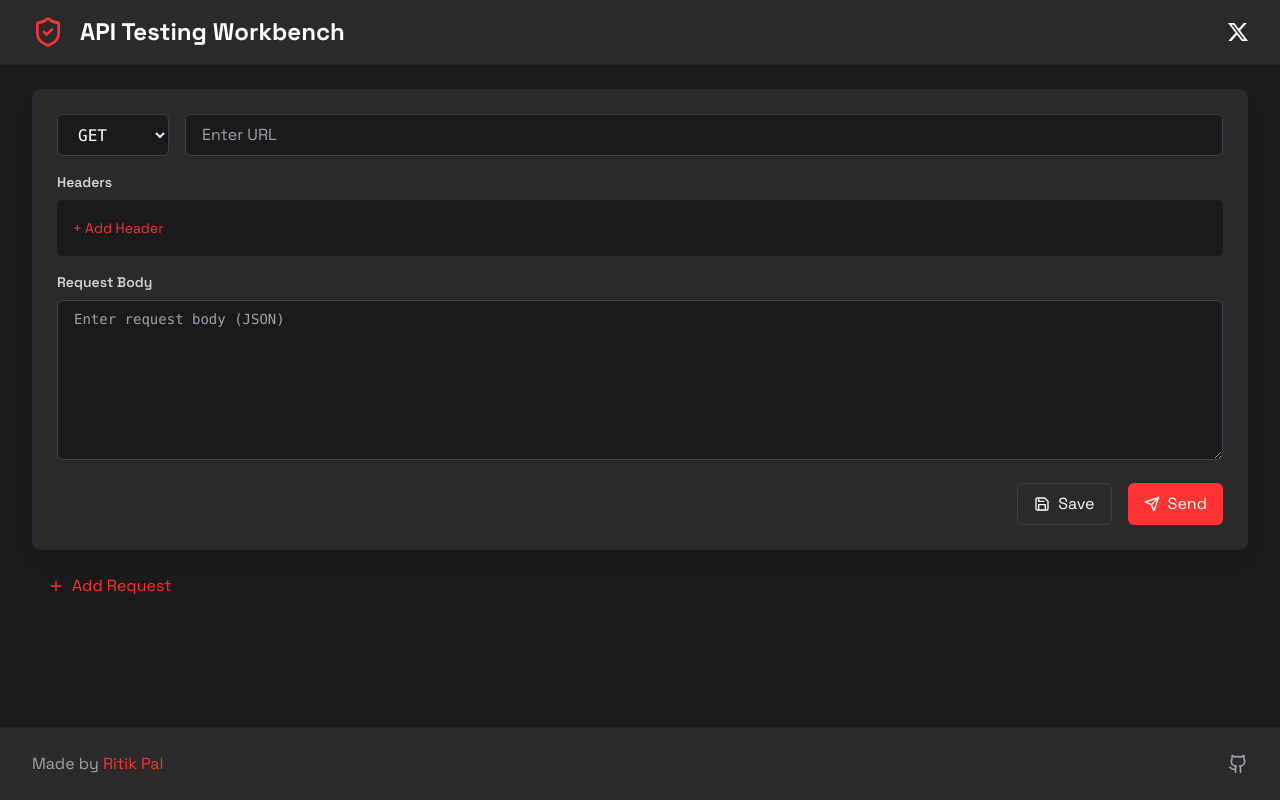
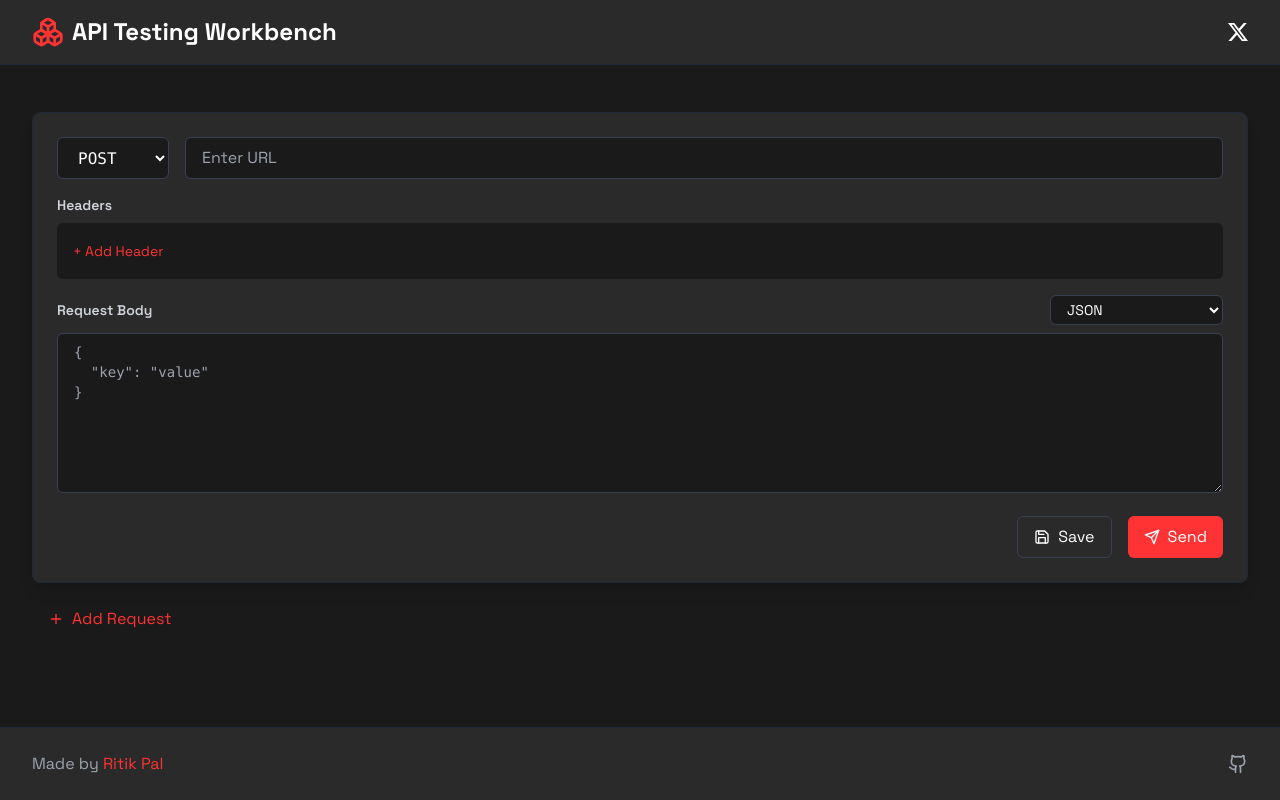
Before and after one commit to ritikpal1122/Api-Testing---Tool, a React (Vite) app: page / in a window 1280 px wide. Built offline with nearby package versions, Linux system fonts and the light colour scheme.

Commit message:
fixed request in api workbench

```diff
--- a/src/App.tsx
+++ b/src/App.tsx
@@ -4,7 +4,7 @@ import { RequestPanel } from './components/RequestPanel';
 import { ResponsePanel } from './components/ResponsePanel';
 import { DocumentationPanel } from './components/DocumentationPanel';
 import { ComparisonPanel } from './components/ComparisonPanel';
-import { Boxes, Github, Linkedin, Plus, ShieldCheck, X } from 'lucide-react';
+import { Boxes, Github, Plus, X } from 'lucide-react';
 import type { RequestMethod, ResponseData, SavedRequest, ErrorData, Documentation, ComparisonResult } from './types';
 
 function App() {
@@ -13,10 +13,11 @@ function App() {
   const [selectedRequest, setSelectedRequest] = useState<SavedRequest | null>(null);
   const [comparisons, setComparisons] = useState<ComparisonResult[]>([]);
   const [activeRequests, setActiveRequests] = useState<RequestMethod[]>([{
-    method: 'GET',
+    method: 'POST',
     url: '',
     headers: {},
-    body: ''
+    body: '',
+    contentType: 'application/json'
   }]);
 
   const handleSend = async (request: RequestMethod, index: number) => {
@@ -29,22 +30,45 @@ function App() {
 
       const startTime = performance.now();
 
-      let parsedBody;
+      let requestBody: string | FormData | URLSearchParams | undefined;
+
       if (request.method !== 'GET' && request.body) {
-        try {
-          parsedBody = JSON.parse(request.body);
-        } catch (e) {
-          throw new Error('Invalid JSON in request body');
+        switch (request.contentType) {
+          case 'application/json':
+            requestBody = request.body;
+            break;
+          case 'application/x-www-form-urlencoded':
+            const params = new URLSearchParams();
+            request.body.split('&').forEach(pair => {
+              const [key, value] = pair.split('=');
+              if (key && value) params.append(key, value);
+            });
+            requestBody = params;
+            break;
+          case 'multipart/form-data':
+            const formData = new FormData();
+            request.body.split('\n').forEach(line => {
+              const [key, value] = line.split(':').map(s => s.trim());
+              if (key && value) formData.append(key, value);
+            });
+            requestBody = formData;
+            break;
+          default:
+            requestBody = request.body;
         }
       }
 
       const response = await fetch(request.url, {
         method: request.method,
-        headers: {
-          ...request.headers,
-          'Content-Type': 'application/json',
-        },
-        body: parsedBody ? JSON.stringify(parsedBody) : undefined,
+        headers: request.contentType === 'multipart/form-data'
+          ? request.headers
+          : {
+            ...request.headers,
+            'Content-Type': request.contentType,
+          },
+        body: requestBody instanceof FormData ? requestBody :
+          requestBody instanceof URLSearchParams ? requestBody.toString() :
+            requestBody ? requestBody : undefined,
       });
 
       const endTime = performance.now();
@@ -79,8 +103,6 @@ function App() {
         errorMessage = error.message;
         if (error.message === 'Failed to fetch') {
           errorDetails = 'Network error or CORS issue. Make sure the URL is correct and accessible.';
-        } else if (error.message === 'Invalid JSON in request body') {
-          errorDetails = 'Please check your JSON syntax in the request body.';
         }
       }
 
@@ -138,14 +160,15 @@ function App() {
   };
 
   const addRequest = () => {
-    // if (activeRequests.length >= 10) return;
     setActiveRequests([...activeRequests, {
       method: 'GET',
       url: '',
       headers: {},
-      body: ''
+      body: '',
+      contentType: 'application/json'
     }]);
   };
+
   const removeRequest = (index: number) => {
     setActiveRequests(activeRequests.filter((_, i) => i !== index));
     setResponses(prev => {
@@ -167,7 +190,7 @@ function App() {
         <title>API Testing Workbench - Test, Document, and Compare APIs</title>
         <meta name="description" content="A powerful tool for testing, documenting, and comparing API requests. Features include request comparison, documentation management, and multiple format exports." />
         <meta name="keywords" content="API testing, API documentation, REST client, API workbench, API comparison tool, developer tools" />
-        <link rel="canonical" href="https://api-testing-teal.vercel.app/" />
+        <link rel="canonical" href="https://api-workbench.stackblitz.com" />
         <meta property="og:title" content="API Testing Workbench" />
         <meta property="og:description" content="A powerful tool for testing, documenting, and comparing API requests" />
         <meta property="og:type" content="website" />
@@ -176,28 +199,27 @@ function App() {
         <meta name="twitter:description" content="A powerful tool for testing, documenting, and comparing API requests" />
       </Helmet>
 
-      <header className="bg-secondary-light border-b border-gray-800">
-        <div className="max-w-7xl mx-auto  px-4 py-4 sm:px-6 lg:px-8">
-          <div className="flex justify-between items-center">
-            <div className='flex items-center space-x-4'>
-              <ShieldCheck className="h-8 w-8 text-primary" />
+      <header className="bg-secondary-light fixed w-full top-0 z-50  border-b border-gray-800">
+        <div className="max-w-7xl mx-auto px-4 py-4 sm:px-6 lg:px-8">
+          <div className="flex justify-between items-center space-x-4">
+            <span className='flex  items-center gap-2'><Boxes className="h-8 w-8 text-primary" />
               <h1 className="text-2xl font-bold text-white">
                 API Testing Workbench
-              </h1>
-            </div>
-            <a href="https://x.com/ritikpaltech" target="_blank" rel="noopener noreferrer">
-              <span className="h-8 w-8 bg-red" >
+              </h1></span>
+            <span className='cursor-pointer hover:text-primary transition-colors' >
+              <a href="https://x.com/ritikpaltech" target="_blank" rel="noopener noreferrer">
                 <svg xmlns="http://www.w3.org/2000/svg" width="20" height="20" fill="currentColor" className="bi bi-twitter-x" viewBox="0 0 16 16">
                   <path d="M12.6.75h2.454l-5.36 6.142L16 15.25h-4.937l-3.867-5.07-4.425 5.07H.316l5.733-6.57L0 .75h5.063l3.495 4.633L12.601.75Zm-.86 13.028h1.36L4.323 2.145H2.865z" />
                 </svg>
-              </span>
-            </a>
+              </a>
+            </span>
 
           </div>
+
         </div>
       </header>
 
-      <main className="max-w-7xl mx-auto px-4 py-6 sm:px-6 lg:px-8 pb-24">
+      <main className="max-w-7xl pb-[100px] pt-28 mx-auto px-4 py-6 sm:px-6 lg:px-8">
         <div className="space-y-6">
           <div className="space-y-4">
             {activeRequests.map((request, index) => (
@@ -232,10 +254,10 @@ function App() {
             <div className="flex justify-between items-center">
               <button
                 onClick={addRequest}
-                className={`px-4 py-2 text-primary hover:text-primary-dark flex items-center space-x-2 ${activeRequests.length >= 10 ? 'opacity-50 cursor-not-allowed' : ''}`}
+                className="px-4 py-2 text-primary hover:text-primary-dark flex items-center space-x-2"
               >
                 <Plus size={16} />
-                <span>Add Request </span>
+                <span>Add Request</span>
               </button>
 
               {activeRequests.length > 1 && (
@@ -313,11 +335,11 @@ function App() {
         </div>
       </main>
 
-      <footer className="bg-secondary-light border-t border-gray-800 py-6 mt-12 fixed w-full bottom-0">
+      <footer className="bg-secondary-light fixed w-full bottom-0 border-t border-gray-800 py-6 mt-12">
         <div className="max-w-7xl mx-auto px-4 sm:px-6 lg:px-8">
           <div className="flex justify-between items-center">
             <p className="text-gray-400">
-              Made by <span className="text-primary"><a href="https://x.com/ritikpaltech">Ritik Pal</a></span>
+              Made by <span className="text-primary">Ritik Pal</span>
             </p>
             <a
               href="https://github.com/ritikpal1122"
--- a/src/components/RequestPanel.tsx
+++ b/src/components/RequestPanel.tsx
@@ -1,5 +1,5 @@
-import React, { useState, useEffect } from 'react';
-import { Send, Save, Trash2 } from 'lucide-react';
+import React, { useState, useEffect, useRef } from 'react';
+import { Send, Save, Trash2, AlertCircle, Upload, X } from 'lucide-react';
 import type { RequestMethod } from '../types';
 
 interface RequestPanelProps {
@@ -8,11 +8,71 @@ interface RequestPanelProps {
   onSave: (request: RequestMethod) => void;
 }
 
+interface FormDataField {
+  key: string;
+  value: string;
+  type: 'text' | 'file';
+  file?: File;
+}
+
+const CONTENT_TYPES = {
+  'application/json': {
+    label: 'JSON',
+    placeholder: '{\n  "key": "value"\n}',
+    validate: (body: string) => {
+      try {
+        JSON.parse(body);
+        return true;
+      } catch (e) {
+        return false;
+      }
+    }
+  },
+  'application/x-www-form-urlencoded': {
+    label: 'Form URL Encoded',
+    placeholder: 'key1=value1&key2=value2',
+    validate: (body: string) => {
+      try {
+        return body.split('&').every(pair => pair.includes('='));
+      } catch (e) {
+        return false;
+      }
+    }
+  },
+  'text/plain': {
+    label: 'Plain Text',
+    placeholder: 'Enter plain text...',
+    validate: () => true
+  },
+  'application/xml': {
+    label: 'XML',
+    placeholder: '<?xml version="1.0" encoding="UTF-8"?>\n<root>\n  <element>value</element>\n</root>',
+    validate: (body: string) => {
+      try {
+        const parser = new DOMParser();
+        const doc = parser.parseFromString(body, 'application/xml');
+        return !doc.querySelector('parsererror');
+      } catch (e) {
+        return false;
+      }
+    }
+  },
+  'multipart/form-data': {
+    label: 'Form Data',
+    placeholder: '',
+    validate: () => true
+  }
+};
+
 export function RequestPanel({ request: initialRequest, onSend, onSave }: RequestPanelProps) {
-  const [method, setMethod] = useState<RequestMethod['method']>(initialRequest?.method || 'GET');
+  const [method, setMethod] = useState<RequestMethod['method']>(initialRequest?.method || 'POST');
   const [url, setUrl] = useState(initialRequest?.url || '');
   const [headers, setHeaders] = useState<Record<string, string>>(initialRequest?.headers || {});
   const [body, setBody] = useState(initialRequest?.body || '');
+  const [contentType, setContentType] = useState(initialRequest?.contentType || 'application/json');
+  const [validationError, setValidationError] = useState<string | null>(null);
+  const [formFields, setFormFields] = useState<FormDataField[]>([{ key: '', value: '', type: 'text' }]);
+  const fileInputRef = useRef<HTMLInputElement>(null);
 
   useEffect(() => {
     if (initialRequest) {
@@ -20,15 +80,85 @@ export function RequestPanel({ request: initialRequest, onSend, onSave }: Reques
       setUrl(initialRequest.url);
       setHeaders(initialRequest.headers);
       setBody(initialRequest.body || '');
+      setContentType(initialRequest.contentType || 'application/json');
     }
   }, [initialRequest]);
 
+  const validateBody = () => {
+    if (!body.trim() || method === 'GET') return true;
+    if (contentType === 'multipart/form-data') return true;
+    const validator = CONTENT_TYPES[contentType as keyof typeof CONTENT_TYPES]?.validate;
+    return validator ? validator(body) : true;
+  };
+
   const handleSend = () => {
-    onSend({ method, url, headers, body });
+    if (!validateBody()) {
+      setValidationError(`Invalid ${CONTENT_TYPES[contentType as keyof typeof CONTENT_TYPES]?.label} format`);
+      return;
+    }
+    setValidationError(null);
+
+    // Update headers with content type
+    const updatedHeaders = { ...headers };
+    if (method !== 'GET' && body) {
+      updatedHeaders['Content-Type'] = contentType;
+    }
+
+    let finalBody = body;
+    if (contentType === 'multipart/form-data') {
+      const formData = new FormData();
+      formFields.forEach(field => {
+        if (field.key) {
+          if (field.type === 'file' && field.file) {
+            formData.append(field.key, field.file);
+          } else {
+            formData.append(field.key, field.value);
+          }
+        }
+      });
+      finalBody = JSON.stringify(formFields);
+    }
+
+    onSend({ method, url, headers: updatedHeaders, body: finalBody, contentType });
   };
 
   const handleSave = () => {
-    onSave({ method, url, headers, body });
+    if (!validateBody()) {
+      setValidationError(`Invalid ${CONTENT_TYPES[contentType as keyof typeof CONTENT_TYPES]?.label} format`);
+      return;
+    }
+    setValidationError(null);
+    onSave({ method, url, headers, body, contentType });
+  };
+
+  const getBodyPlaceholder = () => {
+    return CONTENT_TYPES[contentType as keyof typeof CONTENT_TYPES]?.placeholder || '';
+  };
+
+  const handleFileChange = (index: number, file: File | null) => {
+    setFormFields(fields =>
+      fields.map((field, i) =>
+        i === index
+          ? { ...field, file, value: file ? file.name : '' }
+          : field
+      )
+    );
+  };
+
+  const addFormField = (type: 'text' | 'file' = 'text') => {
+    setFormFields([...formFields, { key: '', value: '', type }]);
+  };
+
+  const removeFormField = (index: number) => {
+    setFormFields(fields => fields.filter((_, i) => i !== index));
+  };
+
+  const updateFormField = (index: number, updates: Partial<FormDataField>) => {
+    setFormFields(fields =>
+      fields.map((field, i) =>
+        i === index ? { ...field, ...updates } : field
+      )
+    );
   };
 
   return (
@@ -39,7 +169,7 @@ export function RequestPanel({ request: initialRequest, onSend, onSave }: Reques
           onChange={(e) => setMethod(e.target.value as RequestMethod['method'])}
           className="px-4 py-2 bg-secondary border border-gray-700 rounded-md text-white font-mono focus:border-primary focus:ring-1 focus:ring-primary"
         >
-          {['GET', 'POST', 'PUT', 'DELETE', 'PATCH'].map((m) => (
+          {['POST', 'GET', 'PUT', 'DELETE', 'PATCH'].map((m) => (
             <option key={m} value={m}>{m}</option>
           ))}
         </select>
@@ -48,7 +178,7 @@ export function RequestPanel({ request: initialRequest, onSend, onSave }: Reques
           value={url}
           onChange={(e) => setUrl(e.target.value)}
           placeholder="Enter URL"
-          className="flex-1 px-4 py-2 bg-secondary border w-full border-gray-700 rounded-md text-white focus:border-primary focus:ring-1 focus:ring-primary"
+          className="flex-1 px-4 py-2 bg-secondary border border-gray-700 rounded-md text-white focus:border-primary focus:ring-1 focus:ring-primary"
         />
       </div>
 
@@ -99,15 +229,105 @@ export function RequestPanel({ request: initialRequest, onSend, onSave }: Reques
         </div>
       </div>
 
+      {method !== 'GET' && (
         <div className="space-y-2">
+          <div className="flex justify-between items-center">
             <h3 className="text-sm font-semibold text-gray-300">Request Body</h3>
+            <select
+              value={contentType}
+              onChange={(e) => {
+                setContentType(e.target.value);
+                setValidationError(null);
+              }}
+              className="px-3 py-1 text-sm bg-secondary border border-gray-700 rounded-md text-white focus:border-primary focus:ring-1 focus:ring-primary"
+            >
+              {Object.entries(CONTENT_TYPES).map(([value, { label }]) => (
+                <option key={value} value={value}>{label}</option>
+              ))}
+            </select>
+          </div>
+
+          {contentType === 'multipart/form-data' ? (
+            <div className="space-y-4">
+              {formFields.map((field, index) => (
+                <div key={index} className="flex items-start space-x-2">
+                  <input
+                    type="text"
+                    value={field.key}
+                    onChange={(e) => updateFormField(index, { key: e.target.value })}
+                    placeholder="Key"
+                    className="flex-1 px-3 py-1 bg-secondary-light border border-gray-700 rounded-md text-sm text-white focus:border-primary focus:ring-1 focus:ring-primary"
+                  />
+                  {field.type === 'text' ? (
+                    <input
+                      type="text"
+                      value={field.value}
+                      onChange={(e) => updateFormField(index, { value: e.target.value })}
+                      placeholder="Value"
+                      className="flex-1 px-3 py-1 bg-secondary-light border border-gray-700 rounded-md text-sm text-white focus:border-primary focus:ring-1 focus:ring-primary"
+                    />
+                  ) : (
+                    <div className="flex-1 flex items-center space-x-2">
+                      <input
+                        type="file"
+                        ref={fileInputRef}
+                        onChange={(e) => handleFileChange(index, e.target.files?.[0] || null)}
+                        className="hidden"
+                      />
+                      <button
+                        onClick={() => fileInputRef.current?.click()}
+                        className="px-3 py-1 bg-secondary-light border border-gray-700 rounded-md text-sm text-white hover:bg-secondary flex items-center space-x-2"
+                      >
+                        <Upload size={14} />
+                        <span>{field.file ? field.file.name : 'Choose File'}</span>
+                      </button>
+                    </div>
+                  )}
+                  <div className="flex space-x-1">
+                    <button
+                      onClick={() => updateFormField(index, { type: field.type === 'text' ? 'file' : 'text' })}
+                      className="p-1 text-gray-400 hover:text-primary"
+                      title={`Switch to ${field.type === 'text' ? 'file' : 'text'} input`}
+                    >
+                      {field.type === 'text' ? <Upload size={16} /> : <span className="text-sm">Aa</span>}
+                    </button>
+                    <button
+                      onClick={() => removeFormField(index)}
+                      className="p-1 text-gray-400 hover:text-primary"
+                    >
+                      <X size={16} />
+                    </button>
+                  </div>
+                </div>
+              ))}
+              <button
+                onClick={() => addFormField()}
+                className="text-sm text-primary hover:text-primary-dark"
+              >
+                + Add Field
+              </button>
+            </div>
+          ) : (
+            <div className="relative">
               <textarea
                 value={body}
-          onChange={(e) => setBody(e.target.value)}
-          placeholder="Enter request body (JSON)"
+                onChange={(e) => {
+                  setBody(e.target.value);
+                  setValidationError(null);
+                }}
+                placeholder={getBodyPlaceholder()}
                 className="w-full h-40 px-4 py-2 bg-secondary border border-gray-700 rounded-md font-mono text-sm text-white focus:border-primary focus:ring-1 focus:ring-primary"
               />
+              {validationError && (
+                <div className="absolute top-2 right-2 text-primary flex items-center gap-1 text-sm bg-secondary-light px-2 py-1 rounded-md">
+                  <AlertCircle size={14} />
+                  {validationError}
                 </div>
+              )}
+            </div>
+          )}
+        </div>
+      )}
 
       <div className="flex justify-end space-x-4">
         <button
--- a/src/types/index.ts
+++ b/src/types/index.ts
@@ -3,6 +3,7 @@ export interface RequestMethod {
   url: string;
   headers: Record<string, string>;
   body?: string;
+  contentType: string;
 }
 
 export interface ResponseData {
```
Lines whose indentation alone changed are shown as unchanged.
